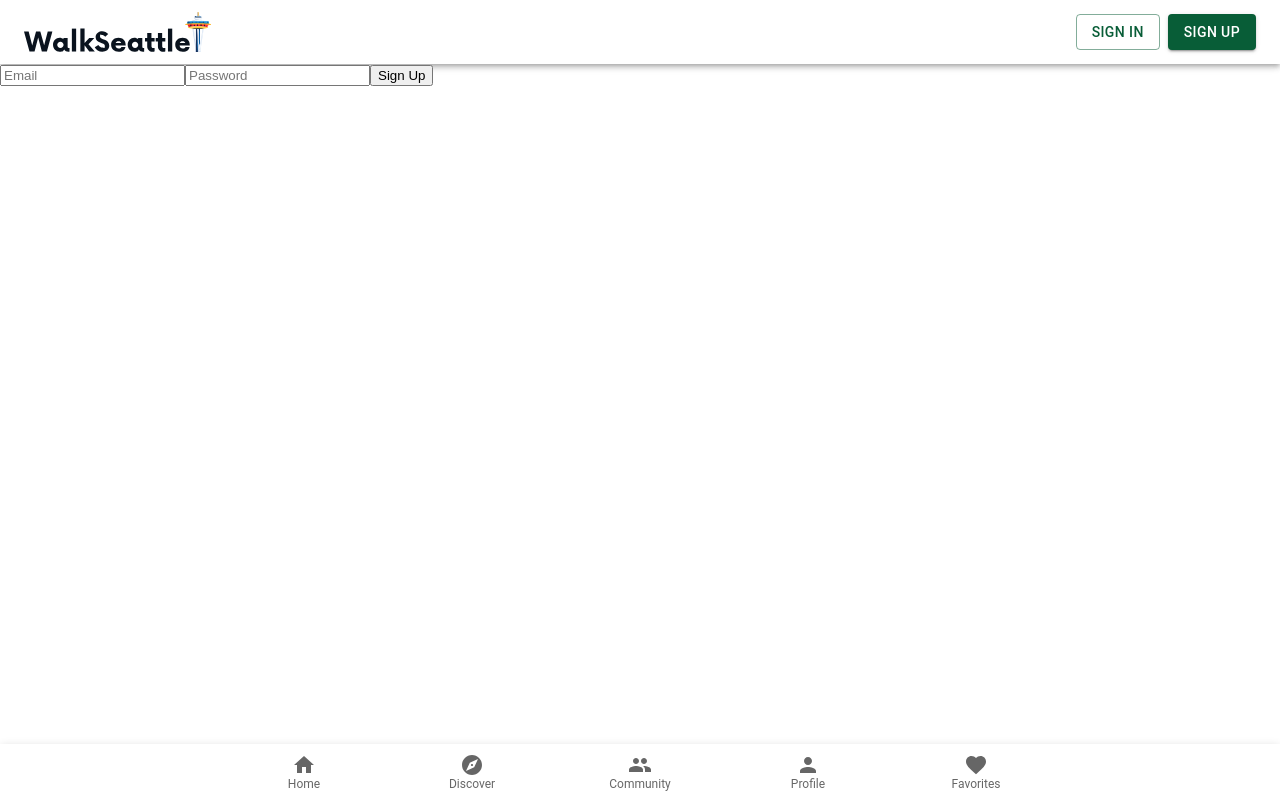
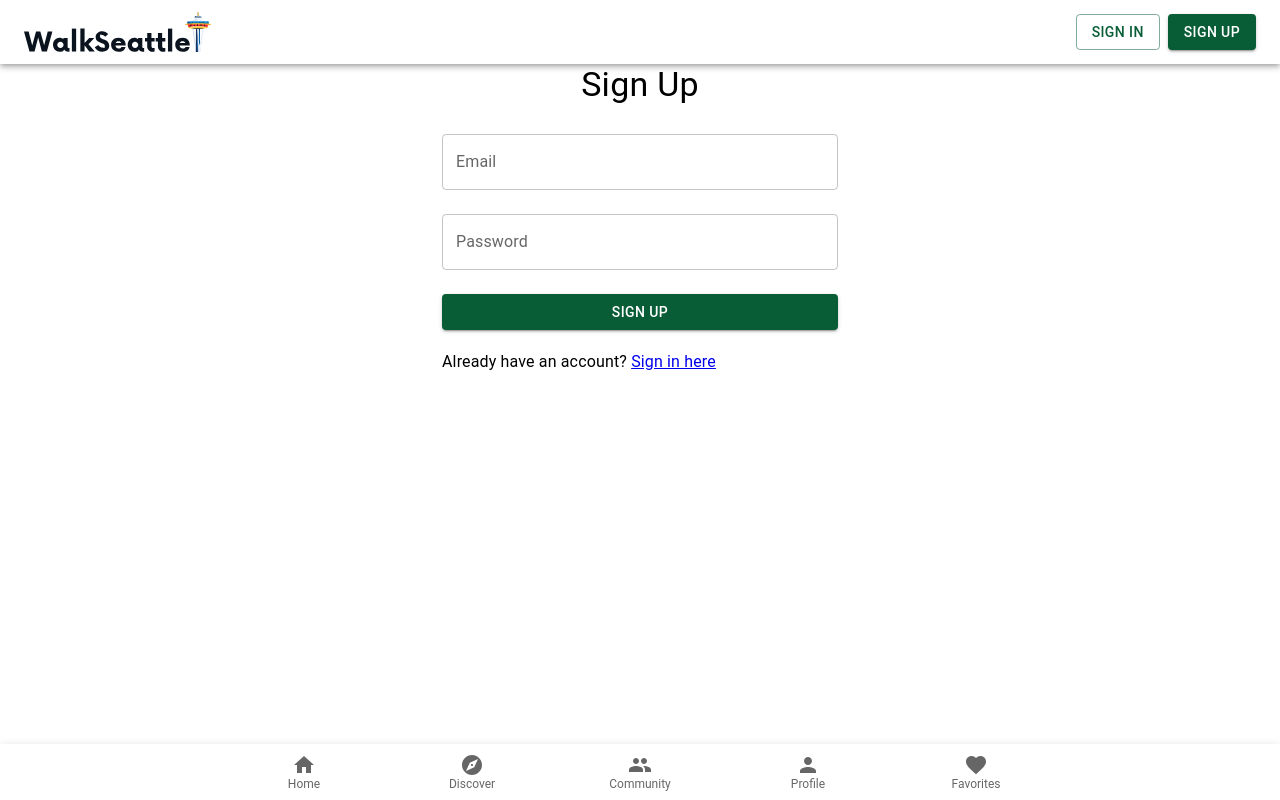
Before and after one commit to willowsalicaceae/walk-seattle, a React (Create React App) app: page /signup in a window 1280 px wide. Built offline with nearby package versions, Linux system fonts and the light colour scheme; no server answers.

Commit message:
Improved sign up page

```diff
--- a/src/components/User/SignIn.js
+++ b/src/components/User/SignIn.js
@@ -3,6 +3,7 @@ import { signInWithEmailAndPassword } from 'firebase/auth';
 import { auth } from '../../firebase/firebase';
 import { useNavigate } from 'react-router-dom';
 import { TextField, Button, Container, Typography } from '@mui/material';
+import { Link } from 'react-router-dom';
 
 const SignIn = () => {
   const [email, setEmail] = useState('');
@@ -45,6 +46,7 @@ const SignIn = () => {
           Sign In
         </Button>
       </form>
+      <Typography variant='body1' sx={{ pt: "20px" }}>Don't have an account yet? <Link to="/signup">Sign up here</Link></Typography>
     </Container>
   );
 };
--- a/src/components/User/SignUp.js
+++ b/src/components/User/SignUp.js
@@ -2,6 +2,8 @@ import React, { useState } from 'react';
 import { createUserWithEmailAndPassword } from 'firebase/auth';
 import { auth, db } from '../../firebase/firebase';
 import { ref, set } from 'firebase/database';
+import { TextField, Button, Container, Typography } from '@mui/material';
+import { Link } from 'react-router-dom';
 
 const SignUp = () => {
   const [email, setEmail] = useState('');
@@ -26,21 +28,33 @@ const SignUp = () => {
   };
 
   return (
+    <Container maxWidth="xs">
+      <Typography variant="h4" align="center" gutterBottom>
+        Sign Up
+      </Typography>
       <form onSubmit={handleSignUp}>
-      <input
+        <TextField
+          label="Email"
           type="email"
-        placeholder="Email"
+          fullWidth
+          margin="normal"
           value={email}
           onChange={(e) => setEmail(e.target.value)}
         />
-      <input
+        <TextField
+          label="Password"
           type="password"
-        placeholder="Password"
+          fullWidth
+          margin="normal"
           value={password}
           onChange={(e) => setPassword(e.target.value)}
         />
-      <button type="submit">Sign Up</button>
+        <Button type="submit" variant="contained" fullWidth sx={{ mt: 2 }}>
+          Sign Up
+        </Button>
       </form>
+      <Typography variant='body1' sx={{ pt: "20px" }}>Already have an account? <Link to="/signin">Sign in here</Link></Typography>
+    </Container>
   );
 };
 
```
Lines whose indentation alone changed are shown as unchanged.
